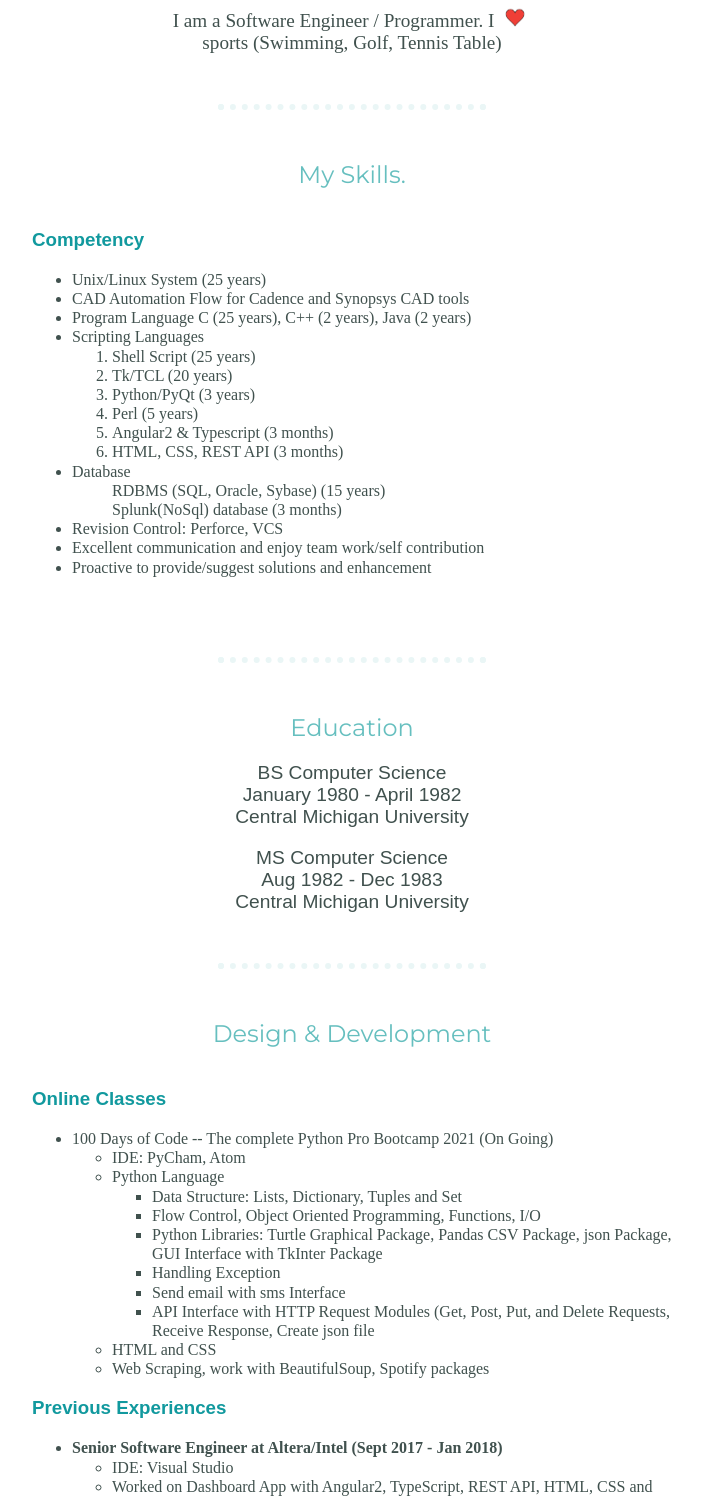
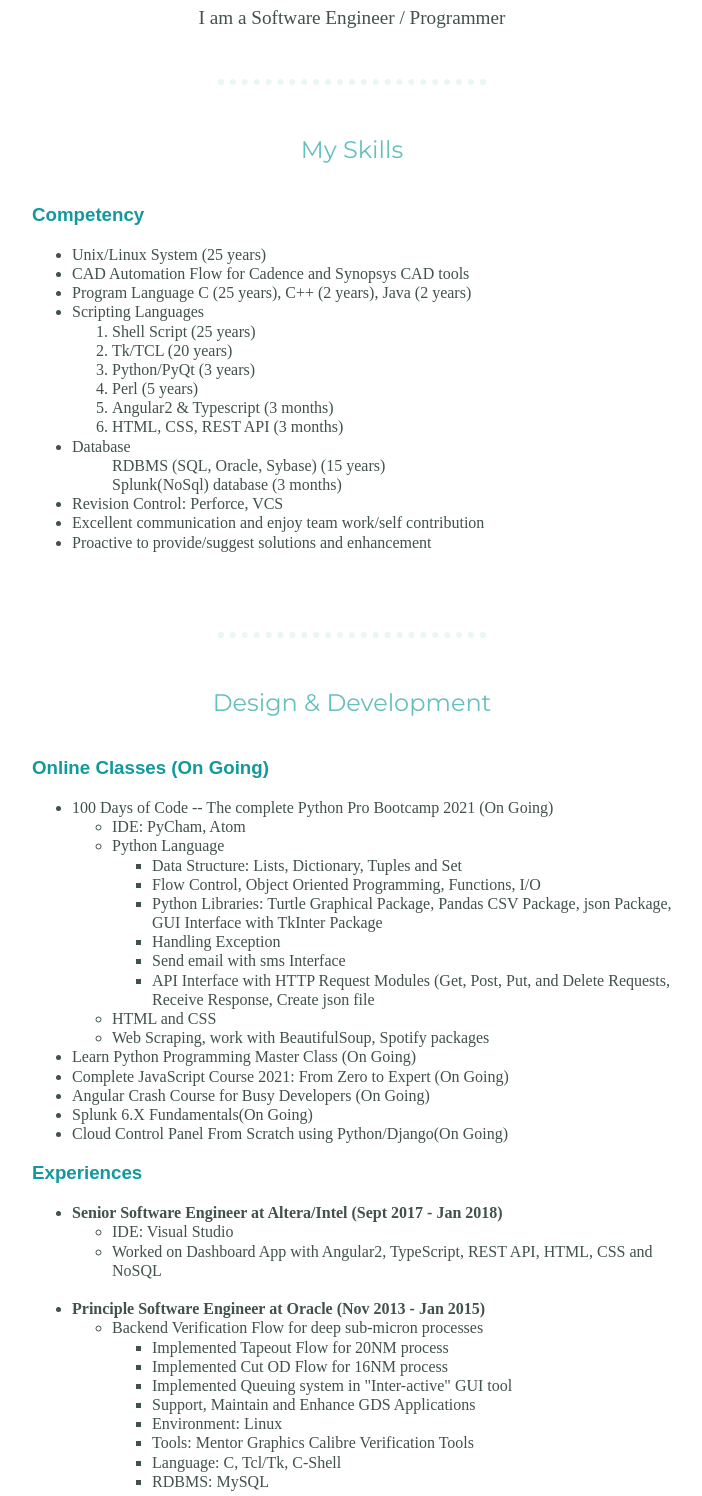
Before and after one commit to djat842/cv, a plain HTML site: page index.html in a window 1280 px wide. Shown: the part 840-2336 px from the top of the page, without its empty margins (288-990 px from the left). Drawn offline with Linux system fonts and the light colour scheme.

Commit message:
Replace index.html
Added other online classes 08/25/2021

```diff
--- a/index.html
+++ b/index.html
@@ -20,12 +20,13 @@
       <div class="profile">
         <img class="circular" src="images/Leonard.JPG" alt="Leonard Picture">
         <h2>Hello.</h2>
-        <p class="intro">I am a Software Engineer / Programmer. I <img src="images/heart.png" height=20px>
-          sports (Swimming, Golf, Tennis Table)</p>
+        <!--<p class="intro">I am a Software Engineer / Programmer. I <img src="images/heart.png" height=20px>
+          sports (Swimming, Golf, Tennis Table)</p>-->
+        <p class="intro">I am a Software Engineer / Programmer</p>
       </div>
       <hr>
       <div class="skills">
-        <h2>My Skills.</h2>
+        <h2>My Skills</h2>
         <div class="skill-row">
           <!-- <img class="heart-img" src="images/chillies.png" alt="Heart Image" height="120px">-->
           <h3>Competency</h3>
@@ -55,25 +56,12 @@
           </ul>
         </div>
       </div>
-      <hr>
-      <div>
-        <h2>Education</h2>
-        <div class="edu-title">
-          <p>BS Computer Science<br>
-             January 1980 - April 1982<br>
-             Central Michigan University
-          </p>
-          <p>MS Computer Science<br>
-             Aug 1982 - Dec 1983<br>
-             Central Michigan University
-          </p>
-        </div>
-      </div>
+
       <hr>
       <div class="design-development">
           <h2>Design & Development</h2>
           <div class="skill-row">
-          <h3>Online Classes</h3>
+          <h3>Online Classes (On Going)</h3>
             <ul>
               <li>100 Days of Code -- The complete Python Pro Bootcamp 2021 (On Going)</li>
               <ul>
@@ -92,8 +80,13 @@
                 <li>HTML and CSS</li>
                 <li>Web Scraping, work with BeautifulSoup, Spotify packages</li>
               </ul>
+              <li>Learn Python Programming Master Class (On Going)</li>
+              <li>Complete JavaScript Course 2021: From Zero to Expert (On Going)</li>
+              <li>Angular Crash Course for Busy Developers (On Going)</li>
+              <li>Splunk 6.X Fundamentals(On Going)</li>
+              <li>Cloud Control Panel From Scratch using Python/Django(On Going)</li>
             </ul>
-          <h3>Previous Experiences</h3>
+          <h3>Experiences</h3>
             <ul>
               <li class="li-bold">Senior Software Engineer at Altera/Intel (Sept 2017 - Jan 2018)</li>
               <ul>
@@ -171,6 +164,22 @@
             </ul>
         </div>
       </div>
+
+      <hr>
+      <div>
+        <h2>Education</h2>
+        <div class="edu-title">
+          <p>BS Computer Science<br>
+             January 1980 - April 1982<br>
+             Central Michigan University
+          </p>
+          <p>MS Computer Science<br>
+             Aug 1982 - Dec 1983<br>
+             Central Michigan University
+          </p>
+        </div>
+      </div>
+
       <hr>
       <div class="contact-me">
         <h2>Get In Touch</h2>
@@ -183,9 +192,11 @@
     </div>
 
     <div class="bottom-container">
-      <a class="footer-link" href="https://www.linkedin.com/">LinkedIn</a>
+      <!--<a class="footer-link" href="https://www.linkedin.com/">LinkedIn</a>-->
+      <a class="footer-link" href="Resume.pdf">PDF Format</a>
+      <a class="footer-link" href="https://www.linkedin.com/in/leonard-bong-a8417130/">LinkedIn</a>
       <a class="footer-link" href="https://twitter.com/">Twitter</a>
-      <a class="footer-link" href="https://www.appbrewery.co/">Website</a>
+      <!--<a class="footer-link" href="https://www.appbrewery.co/">Website</a>-->
       <p class="copy-right">© 2018 Djat/Leonard Bong.</p>
     </div>
   </body>
```
